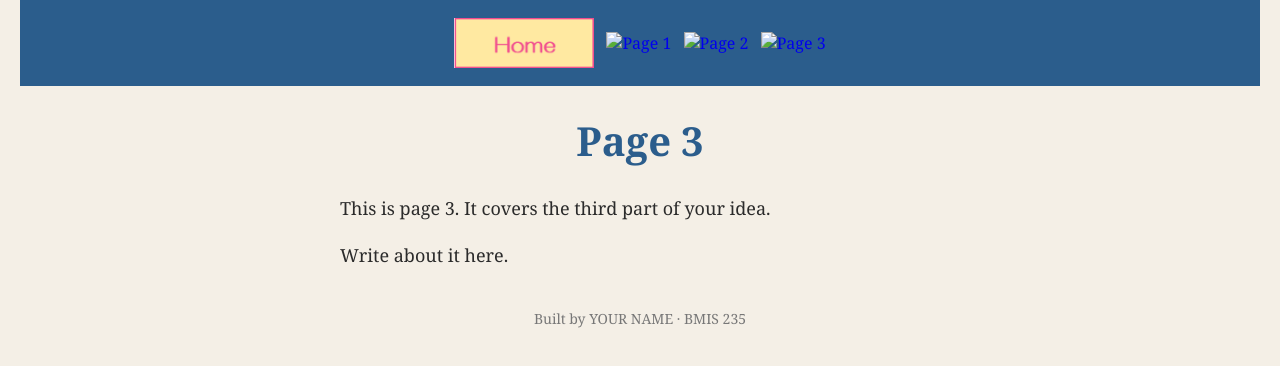
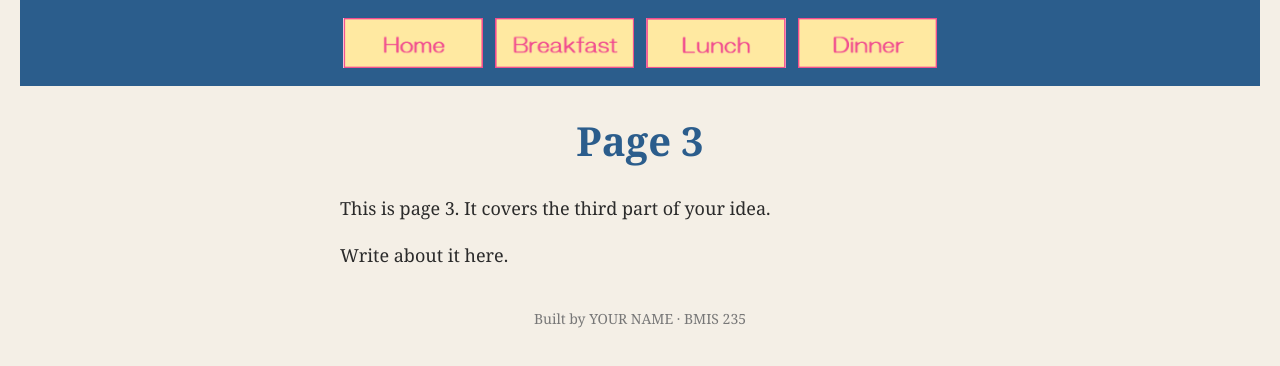
Before and after one commit to nrhmwsn-byte/bmis235-html-3, a plain HTML site: page dinner.html in a window 1280 px wide. Drawn offline with Linux system fonts and the light colour scheme.

Commit message:
change nav on dinner

```diff
--- a/dinner.html
+++ b/dinner.html
@@ -21,9 +21,9 @@
      ===================================================================== -->
 <nav>
     <a href="index.html"><img src="img/home.png" alt="Home"></a>
-    <a href="page1.html"><img src="img/page1.png" alt="Page 1"></a>
-    <a href="page2.html"><img src="img/page2.png" alt="Page 2"></a>
-    <a href="page3.html"><img src="img/page3.png" alt="Page 3"></a>
+    <a href="breakfast.html"><img src="img/breakfast.png" alt="Breakfast"></a>
+    <a href="lunch.html"><img src="img/lunch.png" alt="Lunch"></a>
+    <a href="dinner.html"><img src="img/dinner.png" alt="Dinner"></a>
 </nav>
 
 <h1>Page 3</h1>
```
